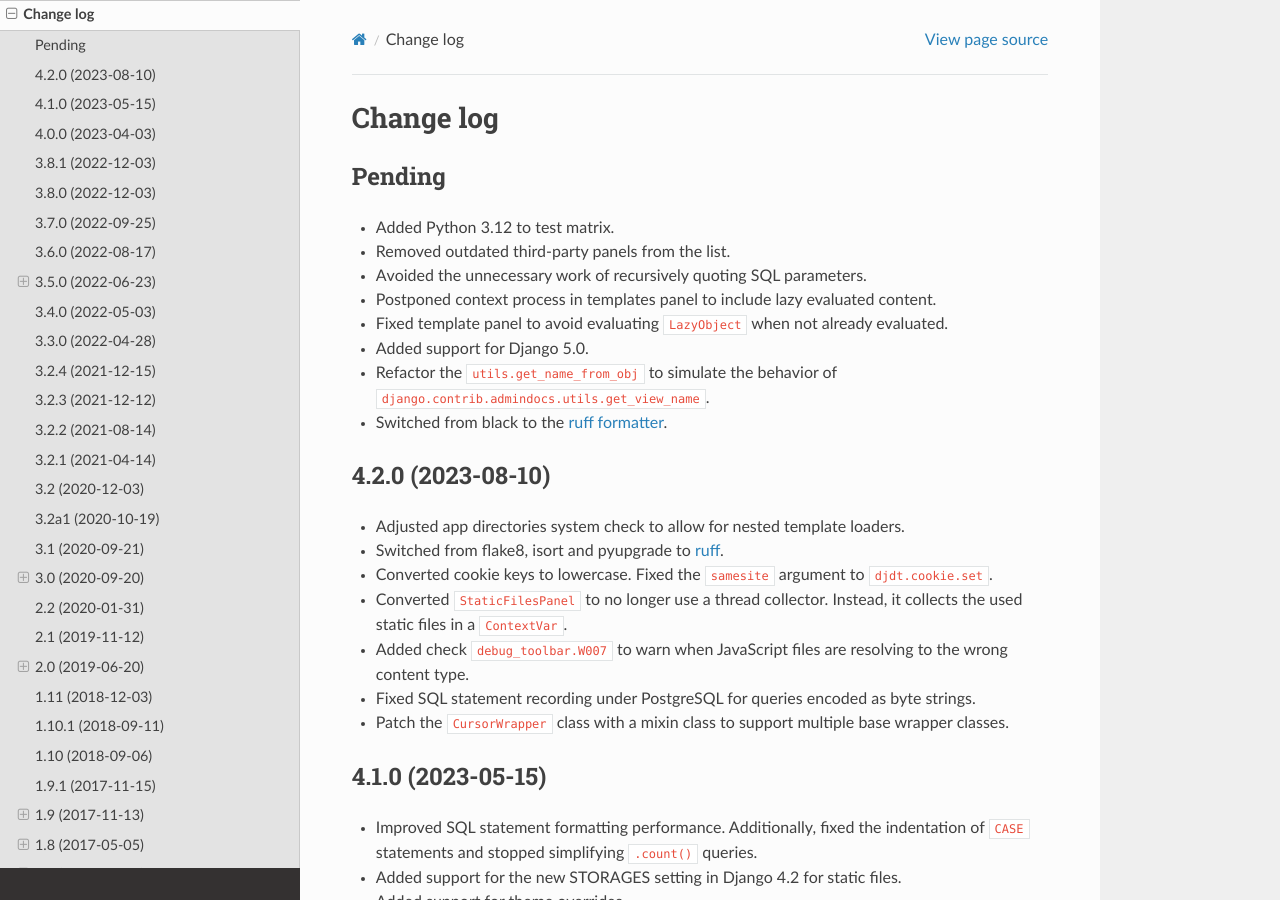
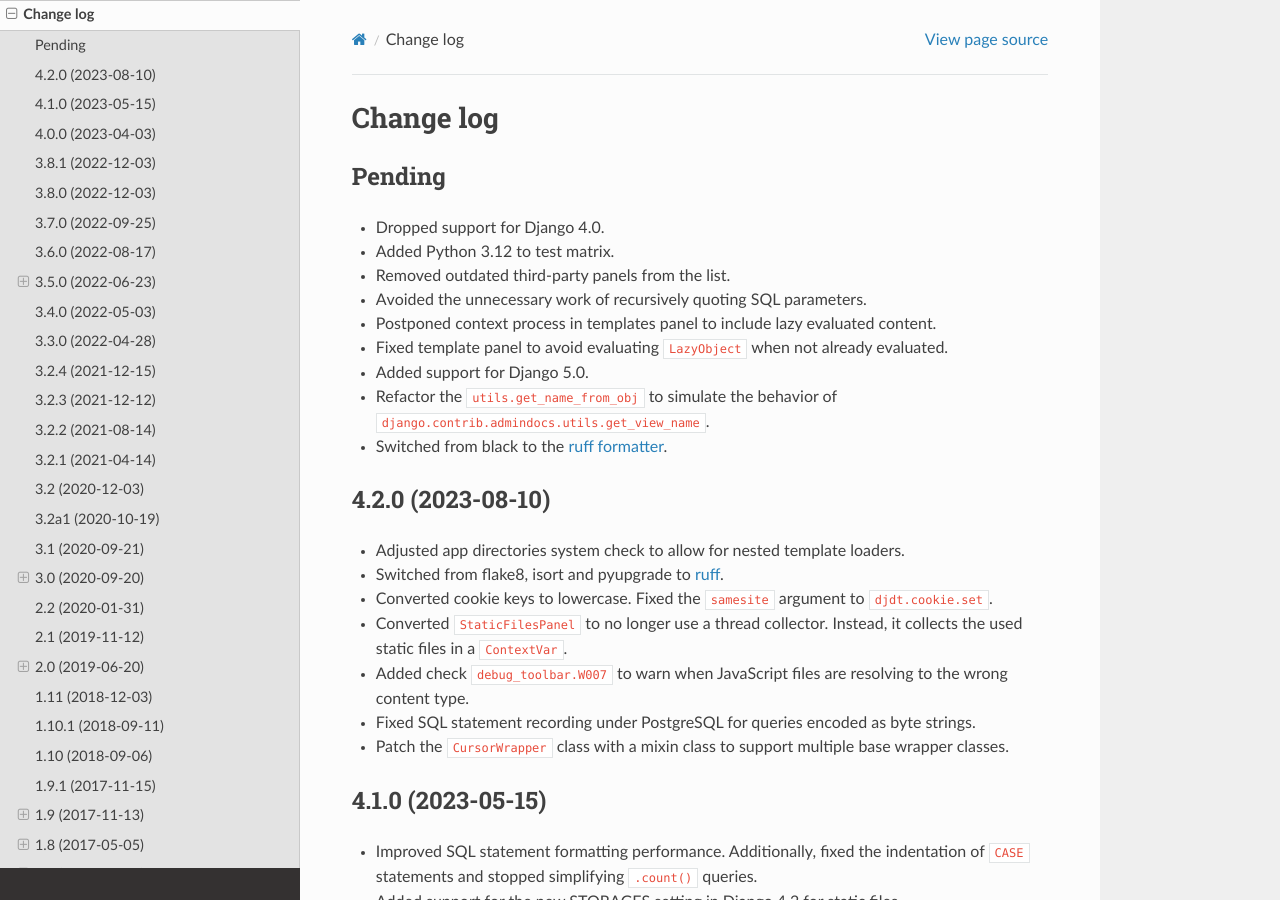
Before and after one commit to jazzband/django-debug-toolbar, a Sphinx documentation site: the page built from docs/changes.rst, in a window 1280 px wide and 900 px high. Built offline with Sphinx 7.4.7 and the Read the Docs theme 2.0.0, drawn with Linux system fonts in a browser that asks for light colours.

Commit message:
Fix #1858 -- Drop support for Django 4.0

```diff
--- a/docs/changes.rst
+++ b/docs/changes.rst
@@ -4,6 +4,7 @@
 Pending
 -------
 
+* Dropped support for Django 4.0.
 * Added Python 3.12 to test matrix.
 * Removed outdated third-party panels from the list.
 * Avoided the unnecessary work of recursively quoting SQL parameters.
--- a/pyproject.toml
+++ b/pyproject.toml
@@ -18,7 +18,6 @@
   "Environment :: Web Environment",
   "Framework :: Django",
   "Framework :: Django :: 3.2",
-  "Framework :: Django :: 4.0",
   "Framework :: Django :: 4.1",
   "Framework :: Django :: 4.2",
   "Framework :: Django :: 5.0",
```
Also changed, not shown: 1 other file.
